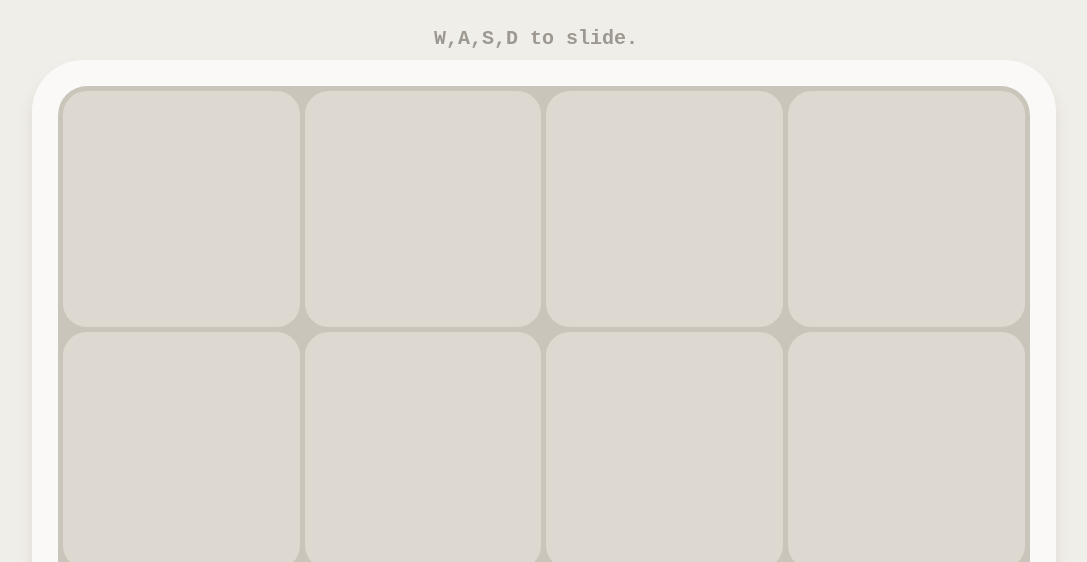
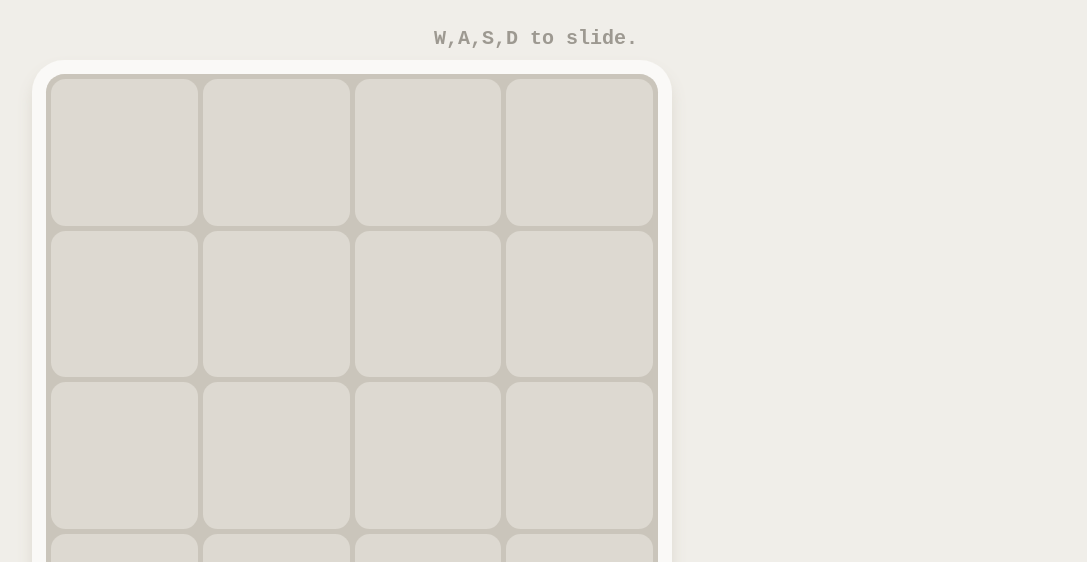
Before and after one commit to rasya94/project-2048, a plain HTML site: page index.html in a window 1280 px wide. Shown: the part 238-800 px from the top of the page, without its empty margins (104-1191 px from the left). Drawn offline with Linux system fonts and the light colour scheme.

Commit message:
Update style.css

```diff
--- a/style.css
+++ b/style.css
@@ -32,7 +32,7 @@ h4 {
 }
 
 #board {
-  width: 80vw;
+  width: 50vw;
   aspect-ratio: 1/1;
   margin-left: calc(20vw - 10vw);
 
```
